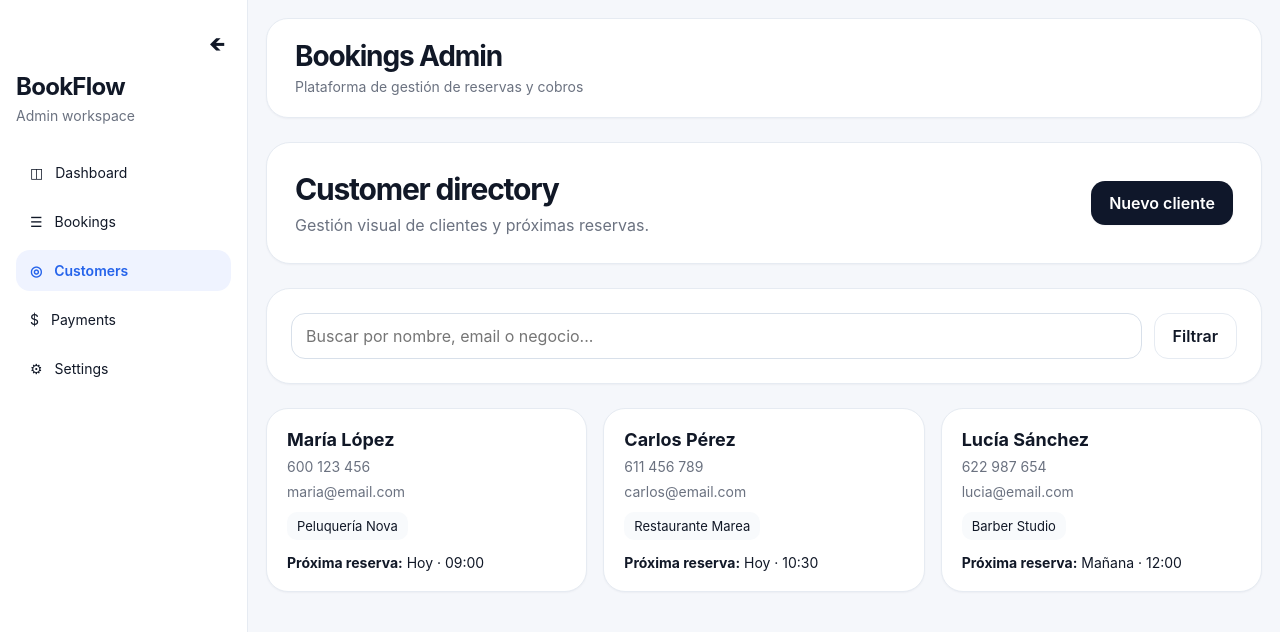
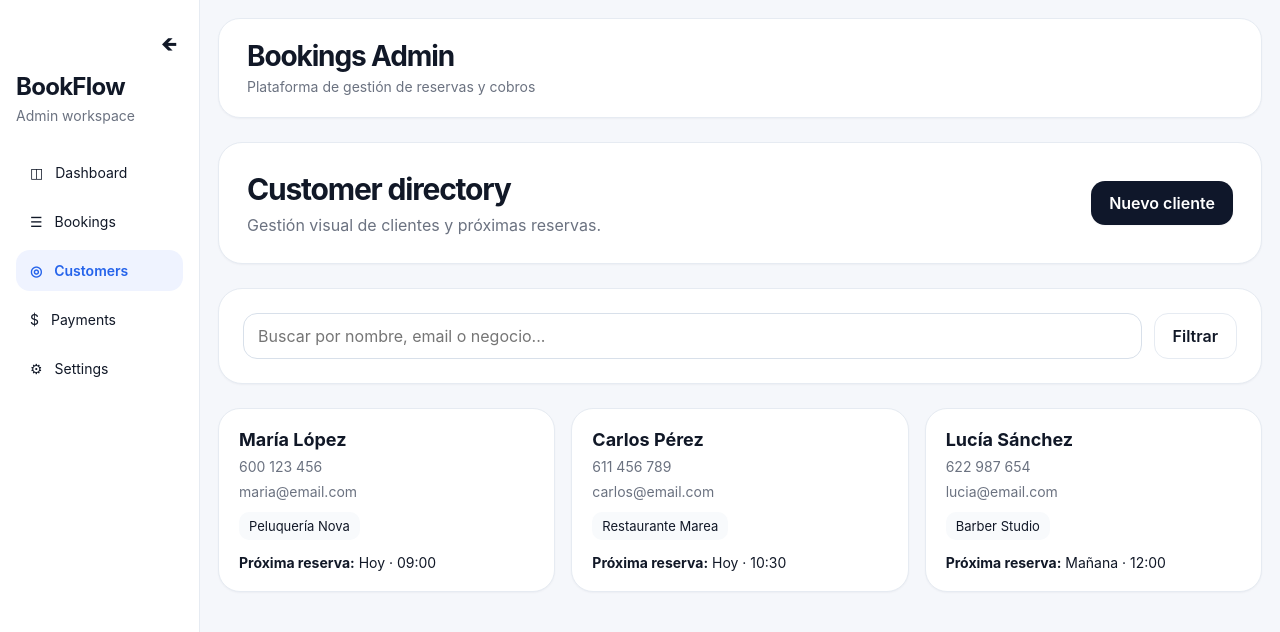
Before and after one commit to AlicanteFutura-504/FrontEnd, a Next.js app: page /customers in a window 1280 px wide. Shown: the top 632 px of the page. Built offline with nearby package versions, Linux system fonts and the light colour scheme.

Commit message:
ahora la flecha del sidebar da vueltas

```diff
--- a/app/globals.css
+++ b/app/globals.css
@@ -21,7 +21,7 @@
   --radius-sm: 12px;
   --radius-md: 18px;
   --radius-lg: 24px;
-  --sidebar-width: 248px;
+  --sidebar-width: 200px;
 }
 
 :root[data-theme="dark"] {
@@ -89,7 +89,7 @@ body {
   position: sticky;
   top: 0;
   height: 100vh;
-  transition: width 0.5s ease, background-color 0.5s ease, border-color 0.5s ease;
+  transition: width 0.85s ease, background-color 0.85s ease, border-color 0.85s ease;
 }
 
 .sidebar-toggle {
@@ -106,8 +106,8 @@ body {
 
 .sidebar-toggle .arrow {
   display: inline-block;
-  transition: transform 0.3s ease-in-out;
-  transform: rotate(180deg);
+  transition: transform 0.85s ease-in-out;
+  transform: rotate(540deg);
 }
 
 .admin-sidebar--collapsed .admin-sidebar__link span:nth-child(2) {
@@ -127,7 +127,7 @@ body {
 .admin-sidebar--collapsed {
   width: 65px;
   overflow: hidden;
-  transition: width 0.5s ease;
+  transition: width 0.85s ease;
 }
 
 /* Esconder título y subtítulo */
@@ -763,6 +763,7 @@ body {
     opacity: 0;
     transform: translateY(20px) scale(0.97);
   }
+
   to {
     opacity: 1;
     transform: translateY(0) scale(1);
@@ -935,6 +936,7 @@ body {
     opacity: 0;
     transform: translateY(-10px);
   }
+
   to {
     opacity: 1;
     transform: translateY(0);
```
